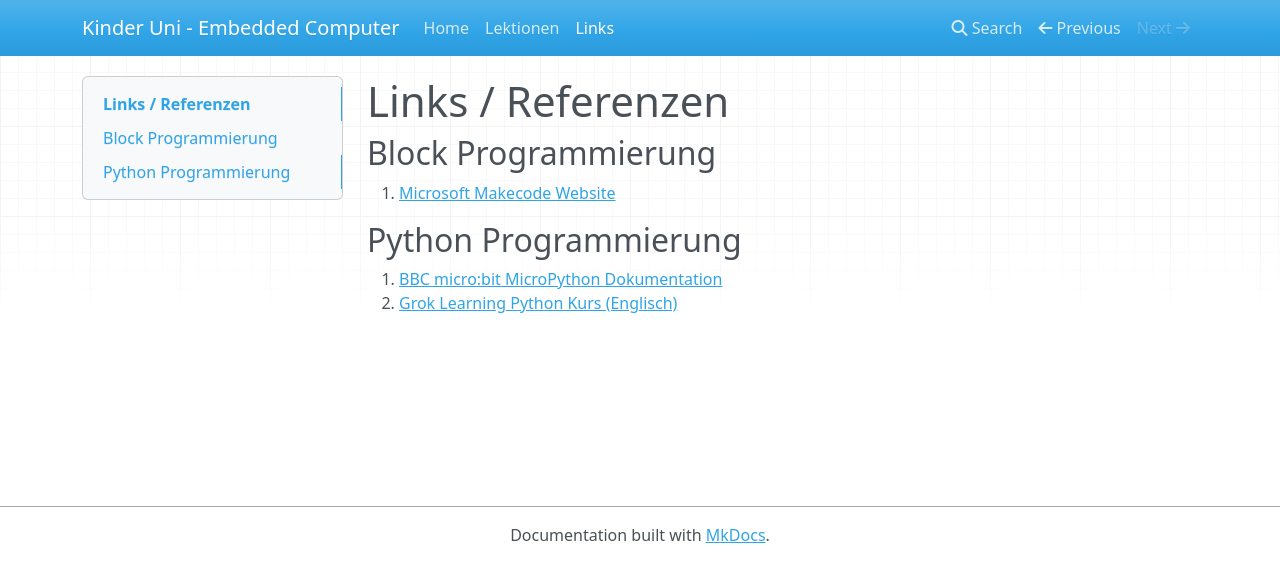
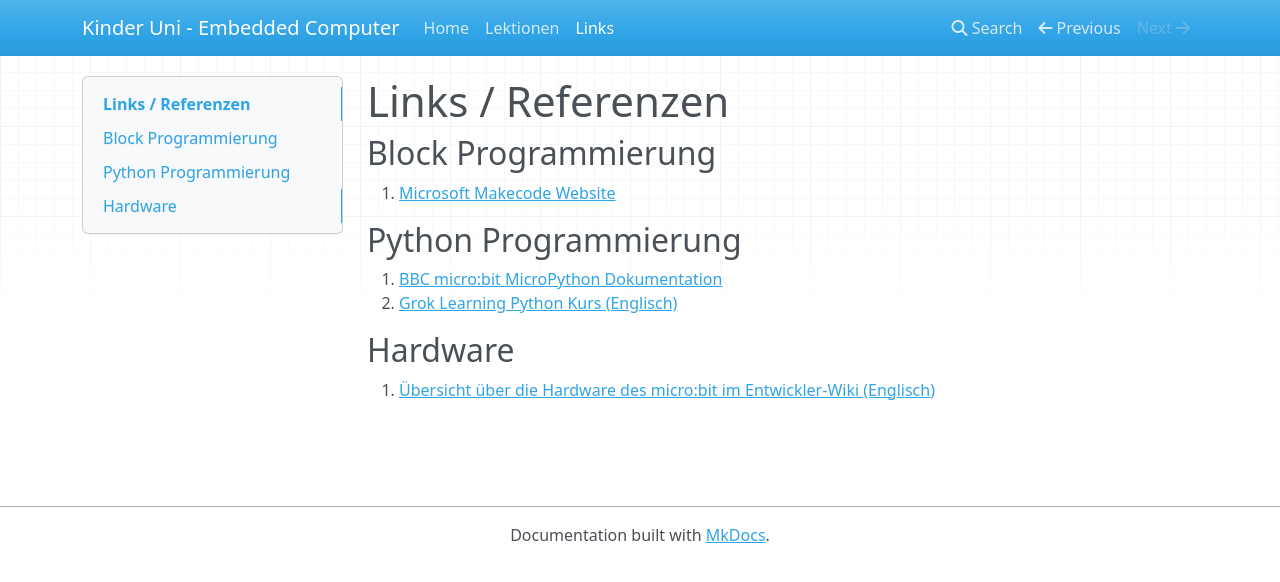
Before and after one commit to renestraub/ehk1, an MkDocs documentation site: the page built from docs/links.md, in a window 1280 px wide. Shown: the top 582 px of the page. Built offline with MkDocs 1.6.1, drawn with Linux system fonts in a browser that asks for light colours; nearby versions of some CDN libraries.

Commit message:
Added link to hardware overview

```diff
--- a/docs/links.md
+++ b/docs/links.md
@@ -9,3 +9,7 @@
 
 1.   [BBC micro:bit MicroPython Dokumentation](https://microbit-micropython.readthedocs.io/en/latest/index.html)
 1.   [Grok Learning Python Kurs (Englisch)](https://groklearning.com/course/microbit-crash-course/)
+
+## Hardware
+
+1.  [Übersicht über die Hardware des micro:bit im Entwickler-Wiki (Englisch)](https://tech.microbit.org/hardware/)
```
